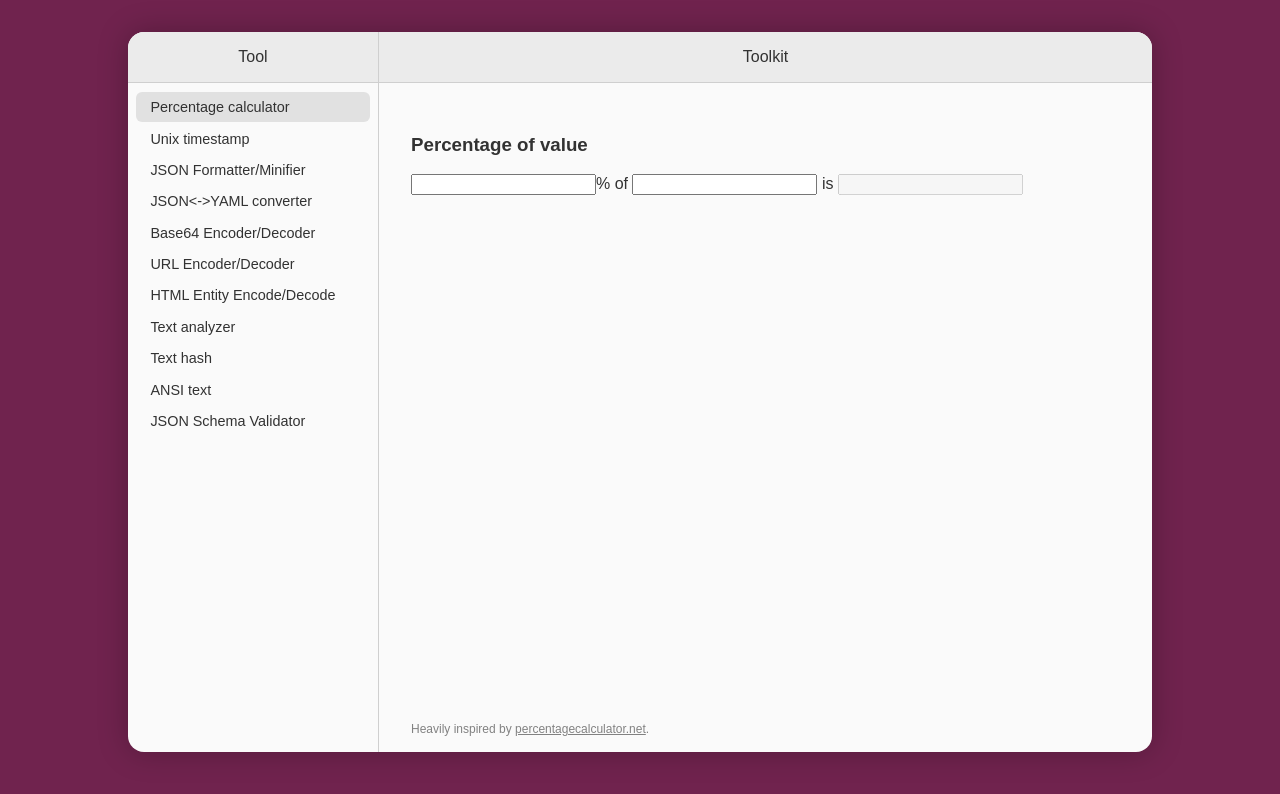
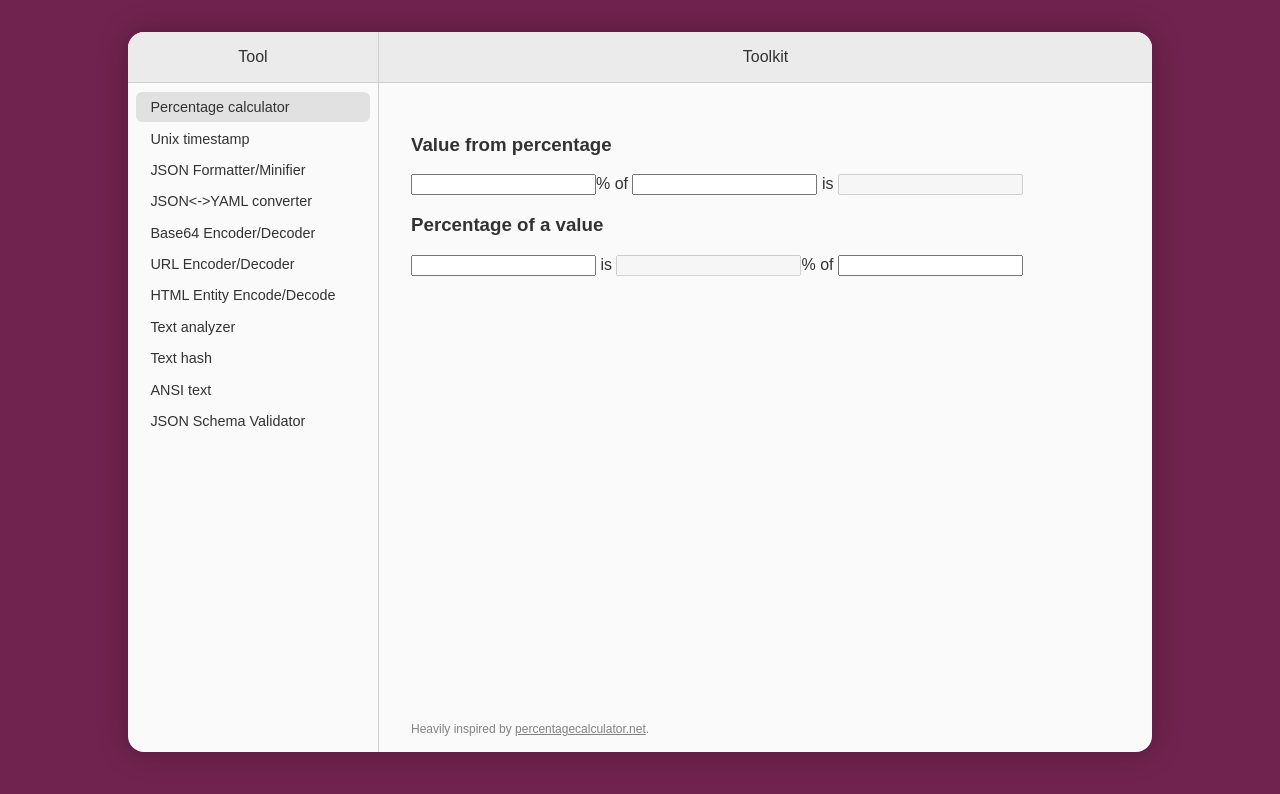
Before and after one commit to eliandoran/toolkit, a SvelteKit app: page /percentage-calculator in a window 1280 px wide. Shown: the top 794 px of the page. Built offline with nearby package versions, Linux system fonts and the light colour scheme.

Commit message:
percentage-calculator: Calculate percentage of a value

```diff
--- a/src/routes/percentage-calculator/+page.svelte
+++ b/src/routes/percentage-calculator/+page.svelte
@@ -1,13 +1,16 @@
 <script>
 	import Tool from "$lib/components/tool.svelte";
-    import PercentageOfValue from "./percentage-of-value.svelte";
+	import PercentageOfValue from "./percentage-of-value.svelte";
+	import ValueFromPercentage from "./value-from-percentage.svelte";
 </script>
 
 <Tool>
 
     <section>
-        <h3>Percentage of value</h3>
+        <h3>Value from percentage</h3>
+        <ValueFromPercentage />
 
+        <h3>Percentage of a value</h3>
         <PercentageOfValue />
     </section>
 
--- a/src/routes/percentage-calculator/percentage-of-value.svelte
+++ b/src/routes/percentage-calculator/percentage-of-value.svelte
@@ -1,17 +1,19 @@
 <script>
+
+    let firstValue;
     let percentage;
-    let value;
-    let result;
+    let secondValue;
 
     $: {
-        if (percentage && value) {
-            result = (percentage / 100) * value;
-        } else {
-            result = "";
+        if (firstValue && secondValue) {
+            percentage = (firstValue / secondValue) * 100;
         }
     }
+
 </script>
 
-<input type="number" bind:value={percentage} />% of
-<input type="number" bind:value={value} /> is
-<input type="text" bind:value={result} disabled />
+<input type="number" bind:value={firstValue} />
+is
+<input type="text" bind:value={percentage} disabled />%
+of
+<input type="number" bind:value={secondValue} />
--- /dev/null
+++ b/src/routes/percentage-calculator/value-from-percentage.svelte
@@ -0,0 +1,17 @@
+<script>
+    let percentage;
+    let value;
+    let result;
+
+    $: {
+        if (percentage && value) {
+            result = (percentage / 100) * value;
+        } else {
+            result = "";
+        }
+    }
+</script>
+
+<input type="number" bind:value={percentage} />% of
+<input type="number" bind:value={value} /> is
+<input type="text" bind:value={result} disabled />
```
